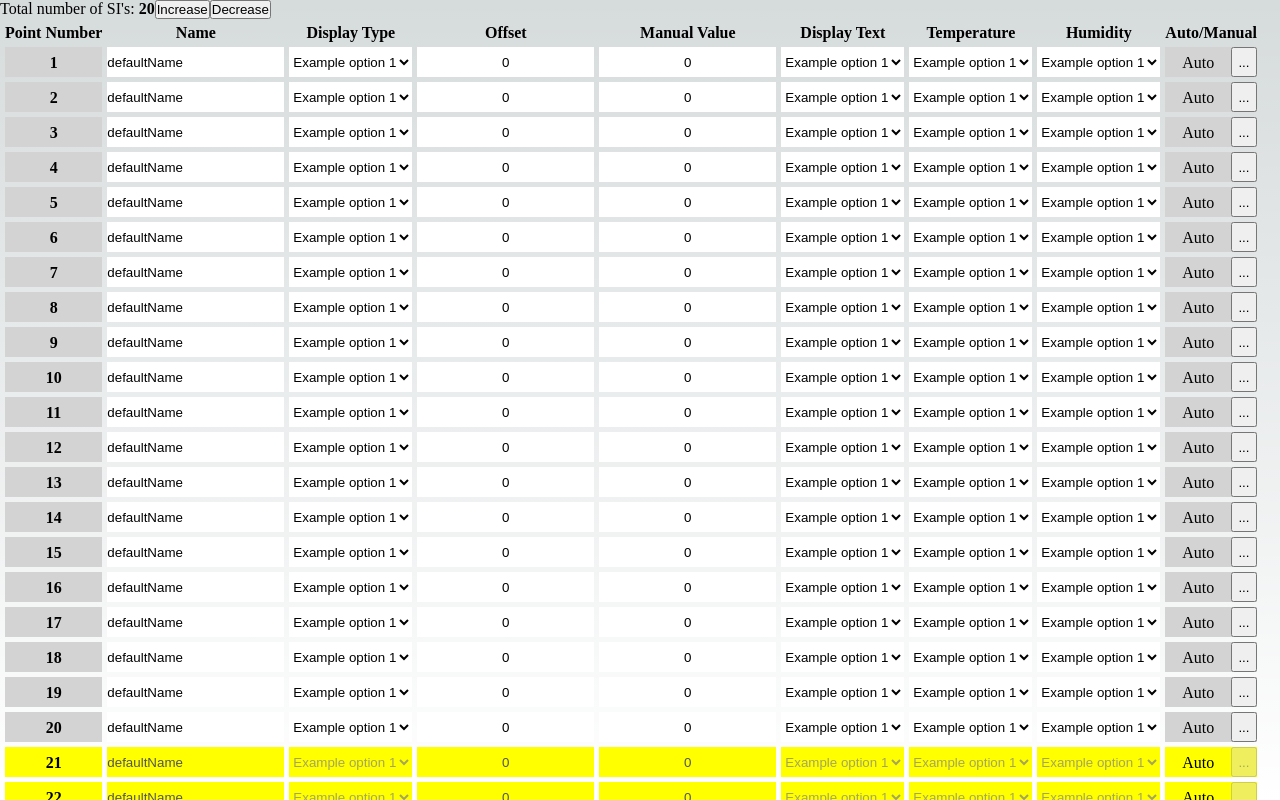
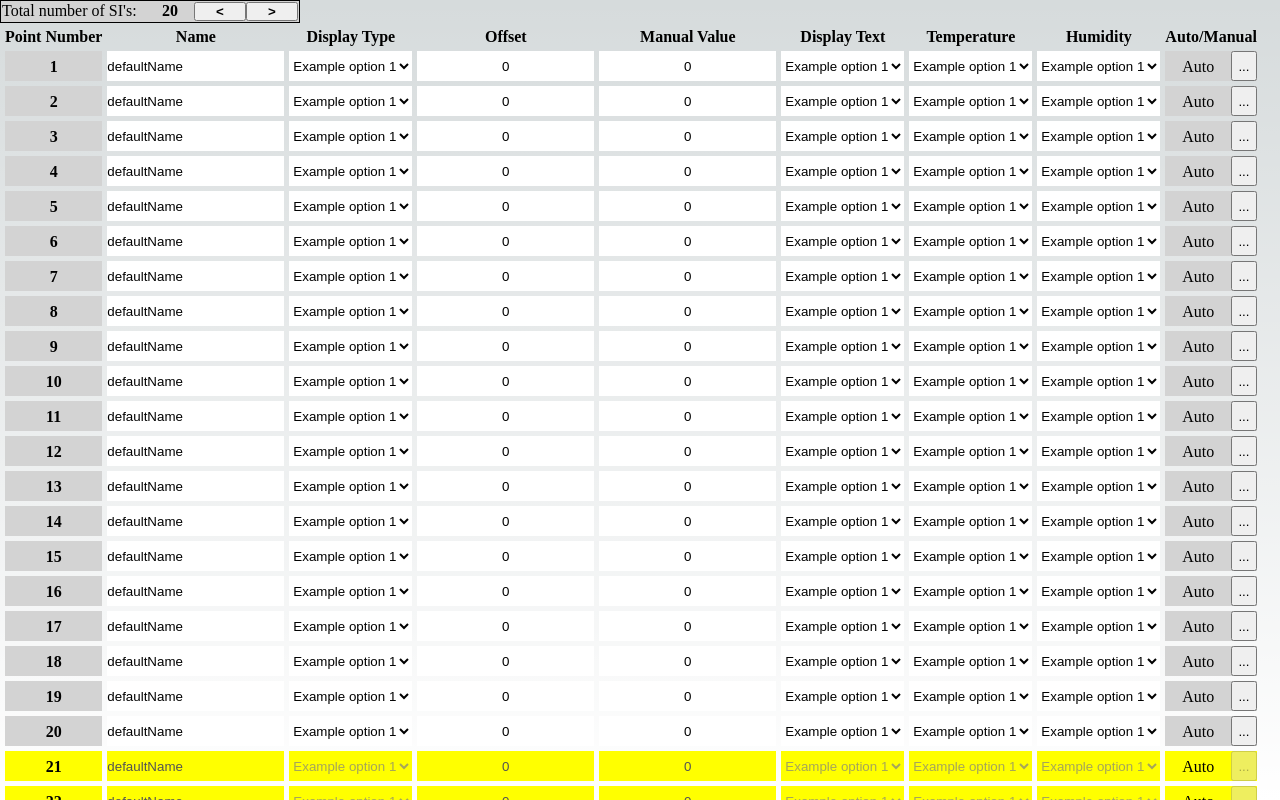
Before and after one commit to KantKontrol/mcs-assessment, a Next.js app in the folder web-dev-assessment/: page / in a window 1280 px wide. Built offline with nearby package versions, Linux system fonts and the light colour scheme.

Commit message:
chore: updated counter style

```diff
--- a/web-dev-assessment/src/components/SICounter/index.jsx
+++ b/web-dev-assessment/src/components/SICounter/index.jsx
@@ -3,14 +3,30 @@ import React from "react";
 
 const SICounter = ({ sensorAmount = 0, adjustSensoramount }) => {
   return (
-    <div>
-      <span>Total number of SI's: </span>
-      <span style={{ fontWeight: "bold" }}>{sensorAmount}</span>
-      <button onClick={() => adjustSensoramount(adjustSensor.INCREASE)}>
-        Increase
+    <div
+      style={{
+        width: "300px",
+        display: "flex",
+        padding: "1px",
+        backgroundColor: "lightgray",
+        border: "1px solid black",
+      }}
+    >
+      <span style={{ flex: 3 }}>Total number of SI's: </span>
+      <span style={{ fontWeight: "bold", flex: 1, textAlign: "center" }}>
+        {sensorAmount}
+      </span>
+      <button
+        style={{ flex: 1, fontWeight: "bolder" }}
+        onClick={() => adjustSensoramount(adjustSensor.DECREASE)}
+      >
+        {"<"}
       </button>
-      <button onClick={() => adjustSensoramount(adjustSensor.DECREASE)}>
-        Decrease
+      <button
+        style={{ flex: 1, fontWeight: "bolder" }}
+        onClick={() => adjustSensoramount(adjustSensor.INCREASE)}
+      >
+        {">"}
       </button>
     </div>
   );
```
